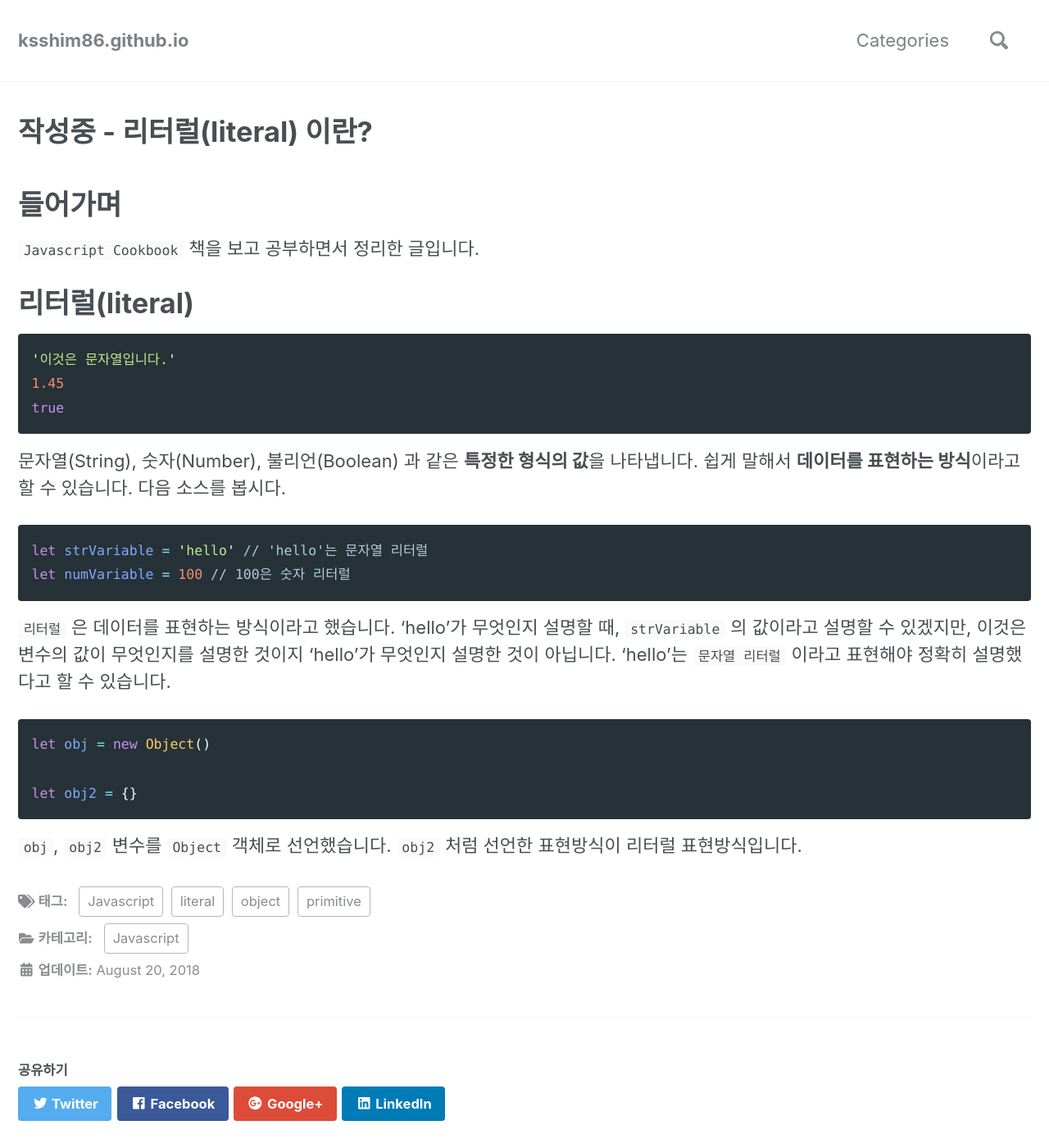
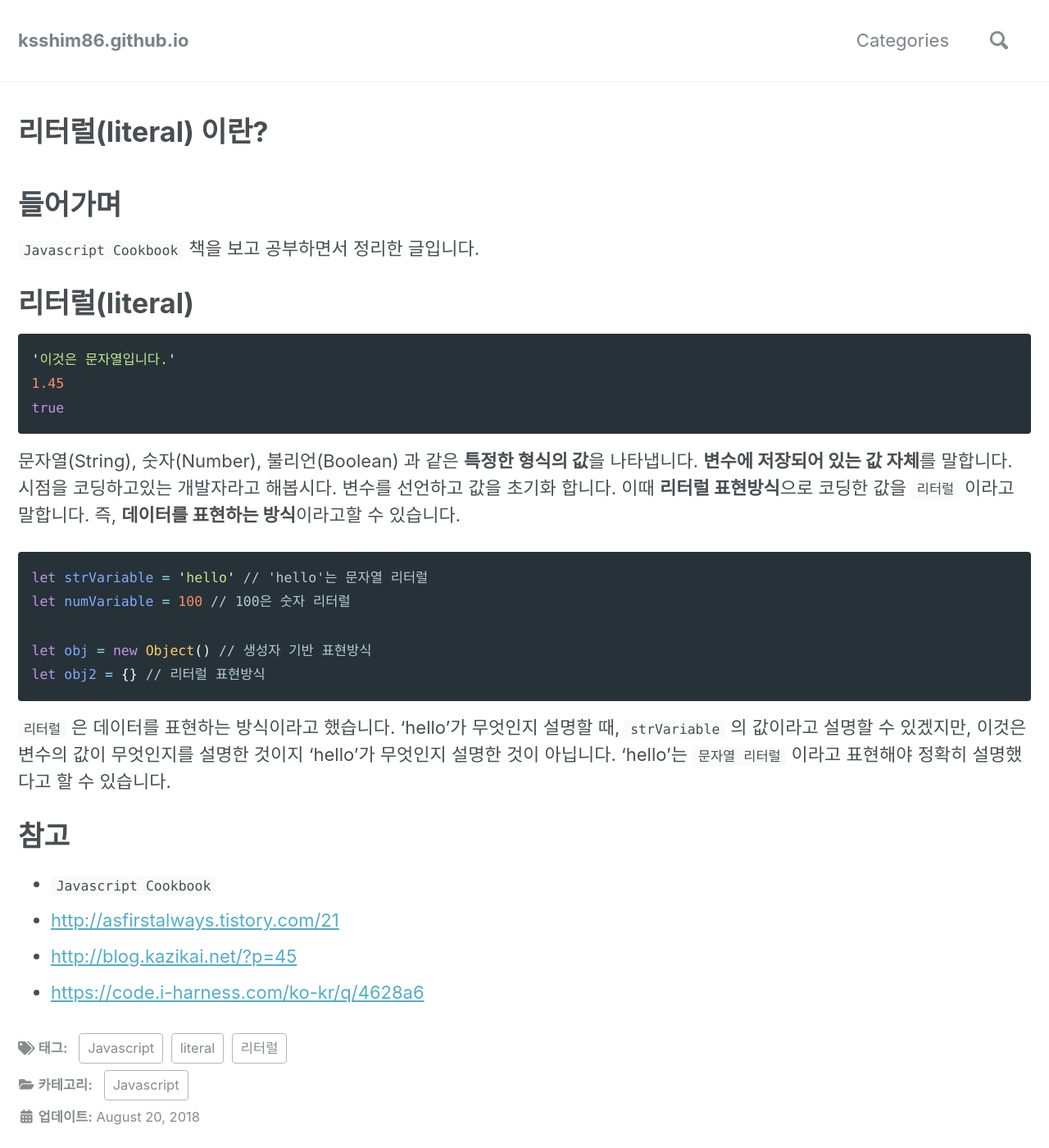
Before and after one commit to ksshim86/ksshim86.github.io, a Jekyll site: the page built from _posts/javascript/2018-08-20-literal.md, in a window 1280 px wide and 1400 px high. Shown: the whole window at 82% size. Built offline with Jekyll 4.4.1, drawn with Linux system fonts in a browser that asks for light colours; nearby versions of some CDN libraries; comment, search, counter and statistics services are not loaded.

Commit message:
리터럴(literal) 이란? - 포스팅

```diff
--- a/_posts/javascript/2018-08-20-object-primitive-literal.md
+++ b/_posts/javascript/2018-08-20-literal.md
@@ -1,14 +1,13 @@
 ---
 layout: splash
-title: "작성중 - 리터럴(literal) 이란?"
+title: "리터럴(literal) 이란?"
 date: 2018-08-20 20:41:00
 categories:
   - Javascript
 tags:
   - Javascript
-  - object
-  - primitive
   - literal
+  - 리터럴
 ---
 
 # 들어가며
@@ -23,25 +22,21 @@
 true
 ~~~
 
-문자열(String), 숫자(Number), 불리언(Boolean) 과 같은 **특정한 형식의 값**을 나타냅니다. 쉽게 말해서 **데이터를 표현하는 방식**이라고 할 수 있습니다. 다음 소스를 봅시다.
+문자열(String), 숫자(Number), 불리언(Boolean) 과 같은 **특정한 형식의 값**을 나타냅니다. **변수에 저장되어 있는 값 자체**를 말합니다. 시점을 코딩하고있는 개발자라고 해봅시다. 변수를 선언하고 값을 초기화 합니다. 이때 **리터럴 표현방식**으로 코딩한 값을 `리터럴` 이라고 말합니다. 즉, **데이터를 표현하는 방식**이라고할 수 있습니다.
 
 ~~~js
 let strVariable = 'hello' // 'hello'는 문자열 리터럴
 let numVariable = 100 // 100은 숫자 리터럴
+
+let obj = new Object() // 생성자 기반 표현방식
+let obj2 = {} // 리터럴 표현방식
 ~~~
 
 `리터럴` 은 데이터를 표현하는 방식이라고 했습니다. 'hello'가 무엇인지 설명할 때, `strVariable` 의 값이라고 설명할 수 있겠지만, 이것은 변수의 값이 무엇인지를 설명한 것이지 'hello'가 무엇인지 설명한 것이 아닙니다. 'hello'는 `문자열 리터럴` 이라고 표현해야 정확히 설명했다고 할 수 있습니다.
 
-~~~js
-let obj = new Object()
+# 참고
 
-let obj2 = {}
-~~~
-
-`obj`, `obj2` 변수를 `Object` 객체로 선언했습니다. `obj2` 처럼 선언한 표현방식이 리터럴 표현방식입니다.
-
-<!--
-참고 사이트
-- http://asfirstalways.tistory.com/21
-- http://blog.kazikai.net/?p=45
--->
+- `Javascript Cookbook`
+- <http://asfirstalways.tistory.com/21>
+- <http://blog.kazikai.net/?p=45>
+- <https://code.i-harness.com/ko-kr/q/4628a6>
```
